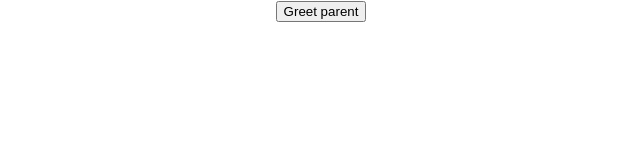
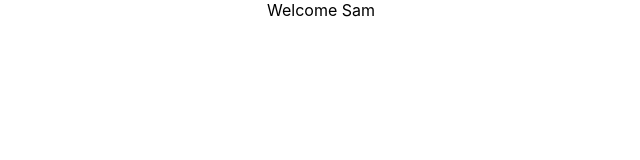
Before and after one commit to Samkiroko/react_course_cv, a React (Create React App) app: page / in a window 1280 px wide. Shown: the top 160 px of the page, without its empty margins (319-959 px from the left). Built offline with nearby package versions, Linux system fonts and the light colour scheme.

Commit message:
Conditional rendering

```diff
--- a/src/App.js
+++ b/src/App.js
@@ -6,13 +6,15 @@
 // import Counter from './components/Counter';
 // import FunctionClick from './components/FunctionClick';
 // import ClassClick from './components/ClassClick';
-import EventBind from './components/EventBind';
-import ParentComponent from './components/ParentComponent';
+// import EventBind from './components/EventBind';
+// import ParentComponent from './components/ParentComponent';
+import UserGreeting from './components/UserGreeting';
 
 function App() {
   return (
     <div className="App">
-      <ParentComponent />
+      <UserGreeting />
+      {/* <ParentComponent /> */}
       {/* <Greet name="Samuel" heroName="Superman">
         <p>This is the children</p>
       </Greet>
--- /dev/null
+++ b/src/components/UserGreeting.js
@@ -0,0 +1,35 @@
+import React, { Component } from 'react';
+
+class UserGreeting extends Component {
+  constructor(props) {
+    super(props);
+
+    this.state = {
+      isLoggedIn: true,
+    };
+  }
+
+  render() {
+    return this.state.isLoggedIn && <div>Welcome Sam</div>;
+    // return this.state.isLoggedIn ? (
+    //   <div>Welcome Sam</div>
+    // ) : (
+    //   <div>Welcome guest</div>
+    // );
+
+    // let message;
+    // if (this.state.isLoggedIn) {
+    //   message = <div>Welcome Samuel</div>;
+    // } else {
+    //   message = <div>Welcome Guest</div>;
+    // }
+    // return <div>{message}</div>;
+    // if (this.state.isLoggedIn) {
+    //   return <div>Welcome Samuel</div>;
+    // } else {
+    //   return <div>Welcome guest</div>;
+    // }
+  }
+}
+
+export default UserGreeting;
```
Also changed, not shown: 1 other file (tests, documents, lock files or other folders).
